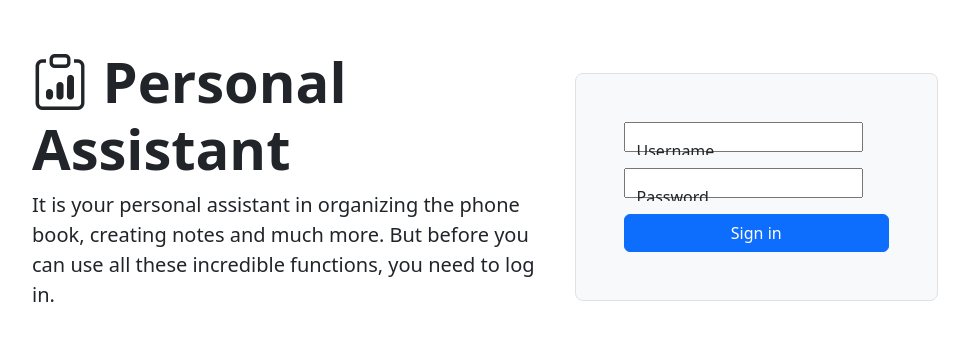
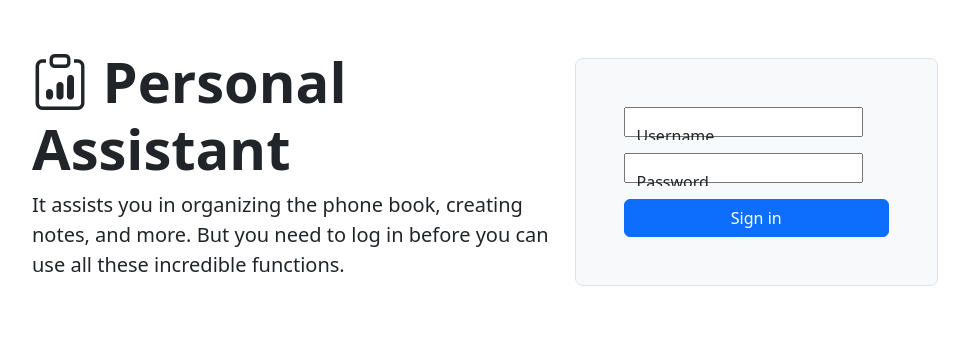
Before and after one commit to BIN0VA/Personal-Assistant, a Django app: template personal_assistant/pa_user/templates/pa_user/login.html in a window 1280 px wide. Shown: the top 341 px of the page, without its empty margins (155-1124 px from the left). Run offline with Django 3.2, Linux system fonts and the light colour scheme; the template is opened without the code that fills it, so the values that code supplies are empty, except form fields; tables that the repository leaves empty hold one stand-in row (values such as "Sample post"); form fields are guessed from the names that the template uses.

Commit message:
Issue #16: Activate form field labels floating behavior and update project description

```diff
--- a/personal_assistant/pa_core/templates/pa_core/home.html
+++ b/personal_assistant/pa_core/templates/pa_core/home.html
@@ -62,7 +62,7 @@
 
       <main class="mt-5">
         {% block content %}
-          It is your personal assistant in organizing the phone book, creating notes and much more.
+          It assists you in organizing the phone book, creating notes, and more.
         {% endblock %}
       </main>
     </div>
--- a/personal_assistant/pa_user/forms.py
+++ b/personal_assistant/pa_user/forms.py
@@ -10,13 +10,13 @@ USERNAME = {'min_length': 3, 'max_length': 16, 'required': True}
 
 class LoginForm(AuthenticationForm):
     username = CharField(
-        widget=TextInput(FormHelper.attributes('username')),
+        widget=TextInput(FormHelper.attributes('username', 'me@example.com')),
         **USERNAME,
     )
 
     password = CharField(
         required=True,
-        widget=PasswordInput(FormHelper.attributes('password')),
+        widget=PasswordInput(FormHelper.attributes('password', 'Password')),
     )
 
     def __init__(self, *args: tuple, **kwargs: dict) -> None:
--- a/personal_assistant/pa_user/templates/pa_user/login.html
+++ b/personal_assistant/pa_user/templates/pa_user/login.html
@@ -11,7 +11,10 @@
           <i class="bi bi-clipboard-data"></i>
           Personal Assistant
         </h1>
-        <p class="fs-5">It is your personal assistant in organizing the phone book, creating notes and much more. But before you can use all these incredible functions, you need to log in.</p>
+        <p class="fs-5">
+          It assists you in organizing the phone book, creating notes, and more.
+          But you need to log in before you can use all these incredible functions.
+        </p>
       </div>
       <div class="col">
         {% if form.errors and form.non_field_errors %}
--- a/pyproject.toml
+++ b/pyproject.toml
@@ -1,7 +1,7 @@
 [tool.poetry]
 name = "personal-assistant"
-version = "0.1.0"
-description = ""
+version = "0.2.0"
+description = "It assists you in organizing the phone book, creating notes, and more."
 authors = [
     "Oleksandr Horbatiuk <oleksandr.v.horbatiuk@gmail.com>",
 ]
```
Also changed, not shown: personal_assistant/pa_core/forms.py (+7 -2 lines), README.md.
